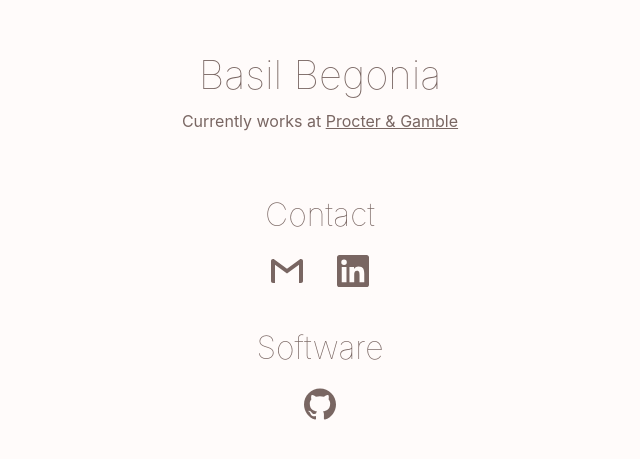
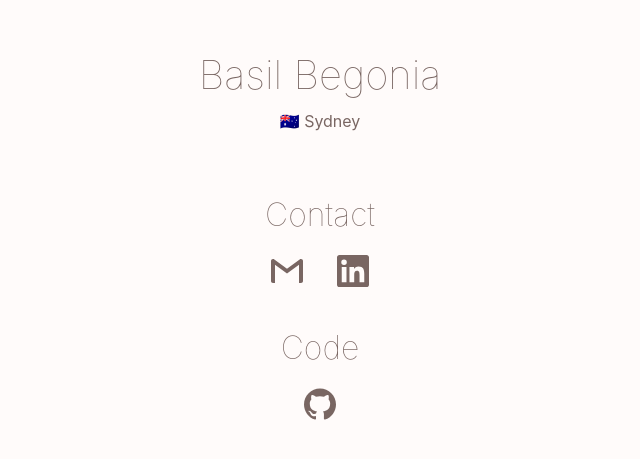
Before and after one commit to basilbegonia/basilbegonia.github.io, a plain HTML site: page index.html in a window 1280 px wide. Shown: the part 161-620 px from the top of the page, without its empty margins (320-960 px from the left). Drawn offline with Linux system fonts and the light colour scheme.

Commit message:
Update index.html

```diff
--- a/index.html
+++ b/index.html
@@ -256,8 +256,8 @@
 
     <section class="head">
         <h1 class="large">Basil Begonia</h1>
-        <span>Currently works at
-            <a href="https://pg.com">Procter & Gamble</a>
+        <span>
+            🇦🇺 Sydney
         </span>
     </section>
 
@@ -283,7 +283,7 @@
     </section>
 
     <section>
-        <h1>Software</h1>
+        <h1>Code</h1>
 
         <div class="icons">
             <a id="github" href="https://github.com/basilbegonia" class="icon github">
```
